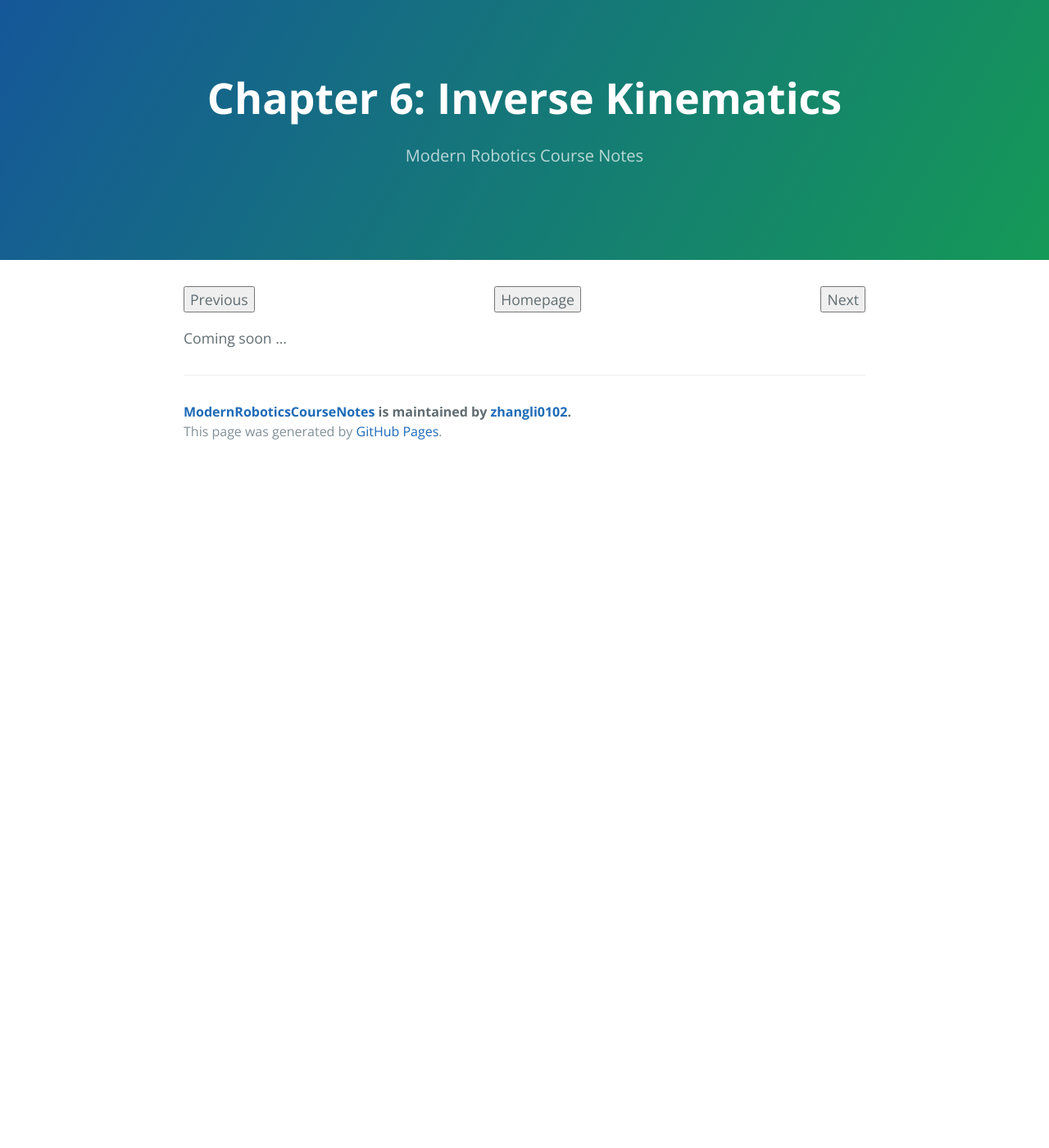
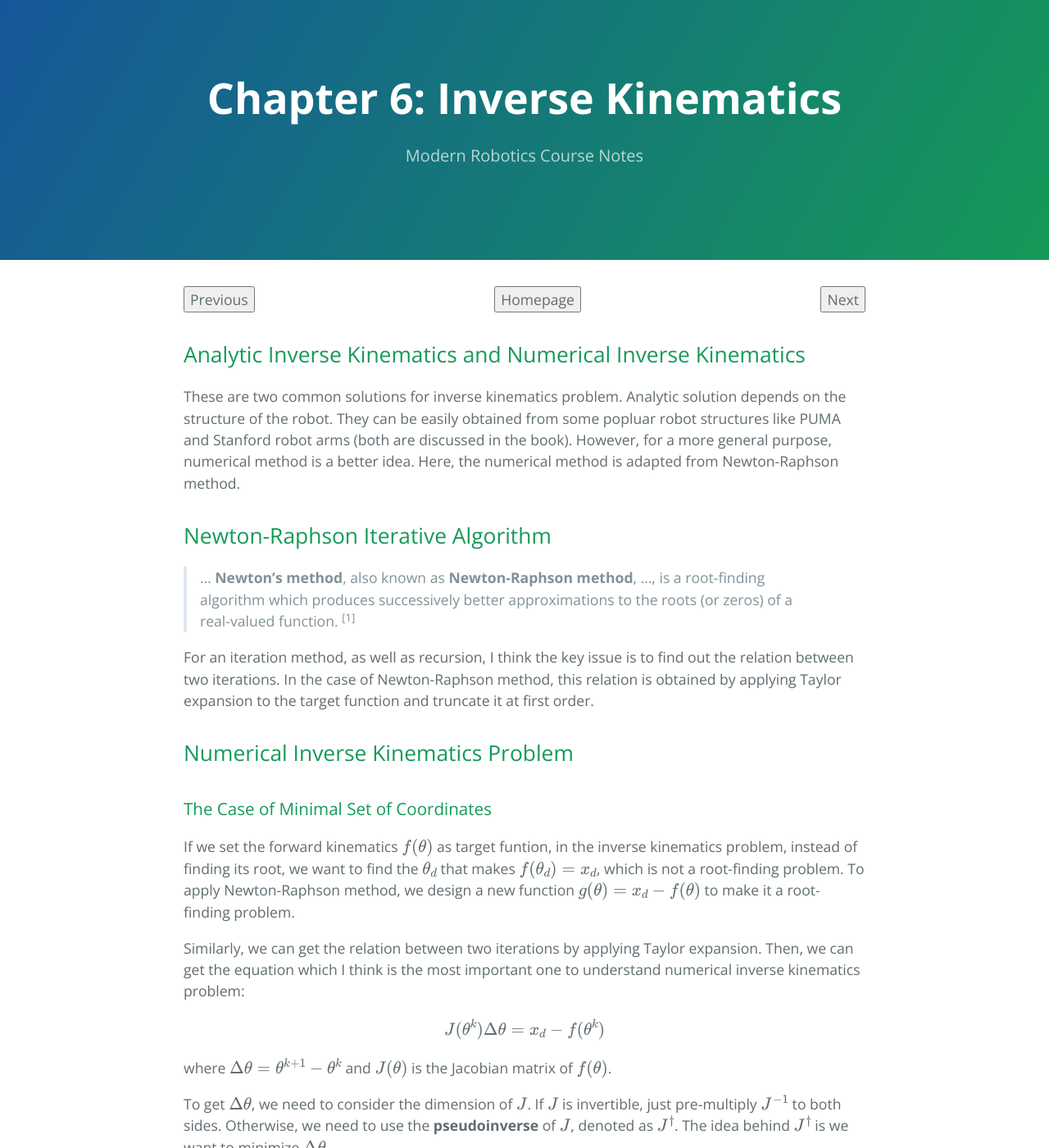
Before and after one commit to zhangli0102/ModernRoboticsCourseNotes, a Jekyll site: the page built from ch6.md, in a window 1280 px wide and 1400 px high. Shown: the whole window at 82% size. Built offline with Jekyll 4.4.1, drawn with Linux system fonts in a browser that asks for light colours; formulas are drawn with MathJax 3; some of the changed text lies outside the part shown.

Commit message:
init ch6

```diff
--- a/ch6.md
+++ b/ch6.md
@@ -9,7 +9,89 @@ is_project_page: false
 <p style="text-align:center;">
 <button type="button" onclick="window.location.href='index.html';">Homepage</button>
 <span style="float:left;"><button type="button" onclick="window.location.href='ch5.html';">Previous</button></span>
-<span style="float:right;"><button type="button" onclick="alert('This is the last chapter!')">Next</button></span>
+<span style="float:right;"><button type="button" onclick="window.location.href='ch7.html';">Next</button></span>
 </p>
 
-Coming soon ...
+
+## Analytic Inverse Kinematics and Numerical Inverse Kinematics
+
+These are two common solutions for inverse kinematics problem. Analytic solution depends on the structure of the robot. They can be easily obtained from some popluar robot structures like PUMA and Stanford robot arms (both are discussed in the book). However, for a more general purpose, numerical method is a better idea. Here, the numerical method is adapted from Newton-Raphson method.
+
+## Newton-Raphson Iterative Algorithm
+
+> ... **Newton's method**, also known as **Newton-Raphson method**, ..., is a root-finding algorithm which produces successively better approximations to the roots (or zeros) of a real-valued function. <sup>[1]</sup>
+
+For an iteration method, as well as recursion, I think the key issue is to find out the relation between two iterations. In the case of Newton-Raphson method, this relation is obtained by applying Taylor expansion to the target function and truncate it at first order.
+
+## Numerical Inverse Kinematics Problem
+
+### The Case of Minimal Set of Coordinates
+
+If we set the forward kinematics $f(\theta)$ as target funtion, in the inverse kinematics problem, instead of finding its root, we want to find the $\theta_d$ that makes $f(\theta_d) = x_d$, which is not a root-finding problem. To apply Newton-Raphson method, we design a new function $g(\theta) = x_d - f(\theta)$ to make it a root-finding problem.
+
+Similarly, we can get the relation between two iterations by applying Taylor expansion. Then, we can get the equation which I think is the most important one to understand numerical inverse kinematics problem:
+
+$$
+J(\theta^k)\Delta\theta = x_d - f(\theta^k)
+$$
+
+where $\Delta\theta = \theta^{k+1} - \theta^k$ and $J(\theta)$ is the Jacobian matrix of $f(\theta)$.
+
+To get $\Delta\theta$, we need to consider the dimension of $J$. If $J$ is invertible, just pre-multiply $J^{-1}$ to both sides. Otherwise, we need to use the **pseudoinverse** of $J$, denoted as $J^{\dagger}$. The idea behind $J^{\dagger}$ is we want to minimize $\Delta\theta$.
+
+### The Case of
+
+## Python Solution for Course Quiz
+
+~~~python
+import numpy as np
+from numpy import linalg as LA
+import modern_robotics as mr
+import math
+
+pi = math.pi
+
+# question 1
+def function_1(theta):
+    return np.array([theta[0]**2-9, theta[1]**2-4])
+
+def jacobian_1(theta):
+    return np.array([[2*theta[0], 0], [0, 2*theta[1]]])
+
+count = 0       # iteration counter
+theta = [1, 1]  # initial guess
+while(count < 2):
+    count = count + 1
+    theta = theta - np.dot(LA.inv(jacobian_1(theta)), function_1(theta))
+
+theta = np.around(theta, decimals=2)
+print("\nQuestion 1:\n", np.array2string(theta, separator=','))
+
+# question 2
+Blist = np.array([[ 0, 0, 1, 0, 3, 0],
+                  [ 0, 0, 1, 0, 2, 0],
+                  [ 0, 0, 1, 0, 1, 0]]).T
+M = np.array([[ 1, 0, 0, 3],
+              [ 0, 1, 0, 0],
+              [ 0, 0, 1, 0],
+              [ 0, 0, 0, 1]])
+T = np.array([[-0.585, -0.811, 0, 0.076],
+              [ 0.811, -0.585, 0, 2.608],
+              [ 0    ,  0    , 1, 0.   ],
+              [ 0    ,  0.   , 0, 1.   ]])
+thetalist0 = np.array([pi/4, pi/4, pi/4])
+eomg = 0.001
+ev = 0.0001
+
+(thetalistQ2, successQ2) = mr.IKinBody(Blist, M, T, thetalist0, eomg, ev)
+
+if(successQ2):
+    thetalistQ2 = np.around(thetalistQ2, decimals=2)
+    print("\nQuestion 2:\n", np.array2string(thetalistQ2, separator=','))
+else:
+    print("\nQuestion 2:\n", "Function \'IKinBody\' failed to converge.")
+~~~
+
+## References
+
+[1] [Newton's method (Wikipedia)](https://en.wikipedia.org/wiki/Newton%27s_method)
```
Also changed, not shown: ch5.md (+1 -1 lines), ch7.md (added, +18 -0 lines), index.md (+3 -5 lines).
